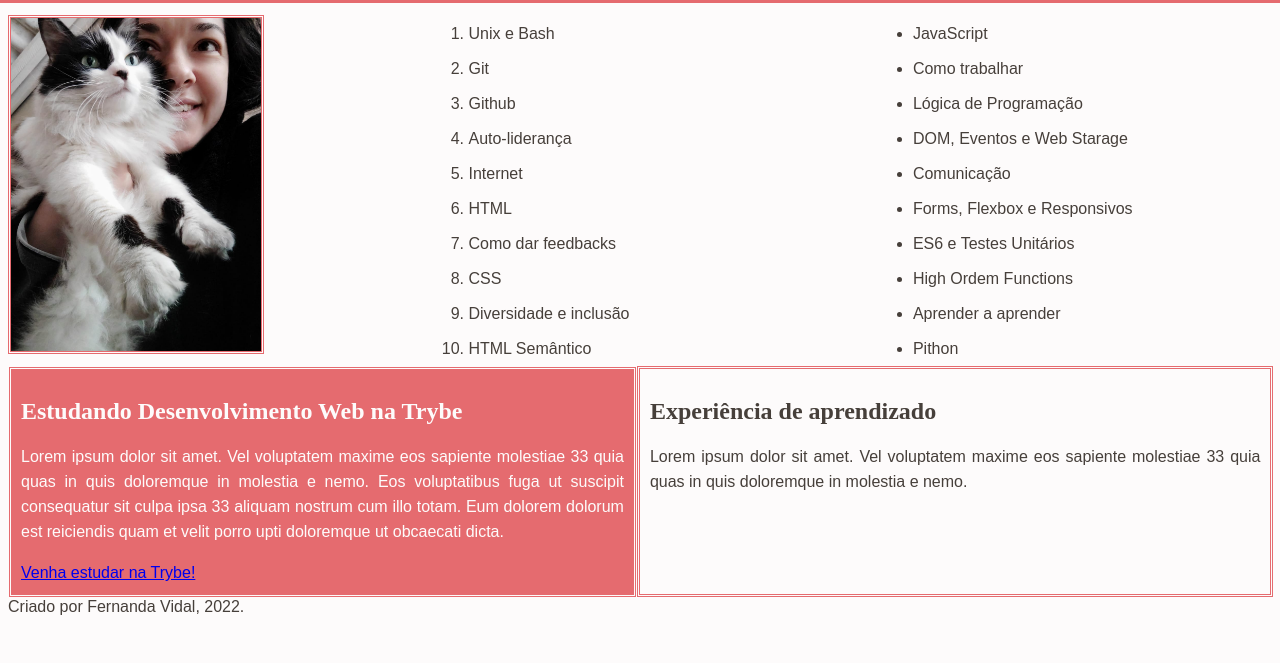
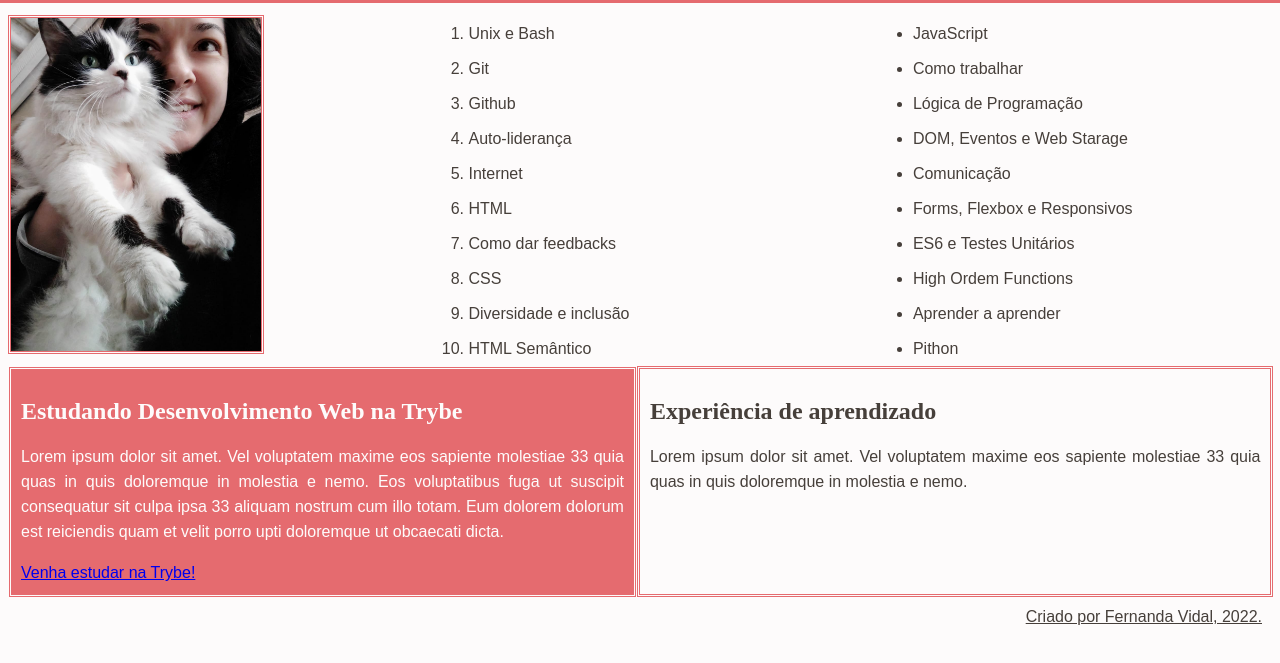
Before and after one commit to Fernanda-Vidal/ProjectTrybe-lessons-learned, a website: page index.html in a window 1280 px wide. Shown: the part 103-766 px from the top of the page. Drawn offline with Linux system fonts and the light colour scheme.

Commit message:
Altera alinhamento rodapé.

```diff
--- a/style.css
+++ b/style.css
@@ -81,3 +81,9 @@ nav a {
     text-align: justify;
     padding: 10px;
 }
+
+#rodape {
+    text-align: right;
+    padding: 10px;
+    text-decoration: underline;
+}
```
